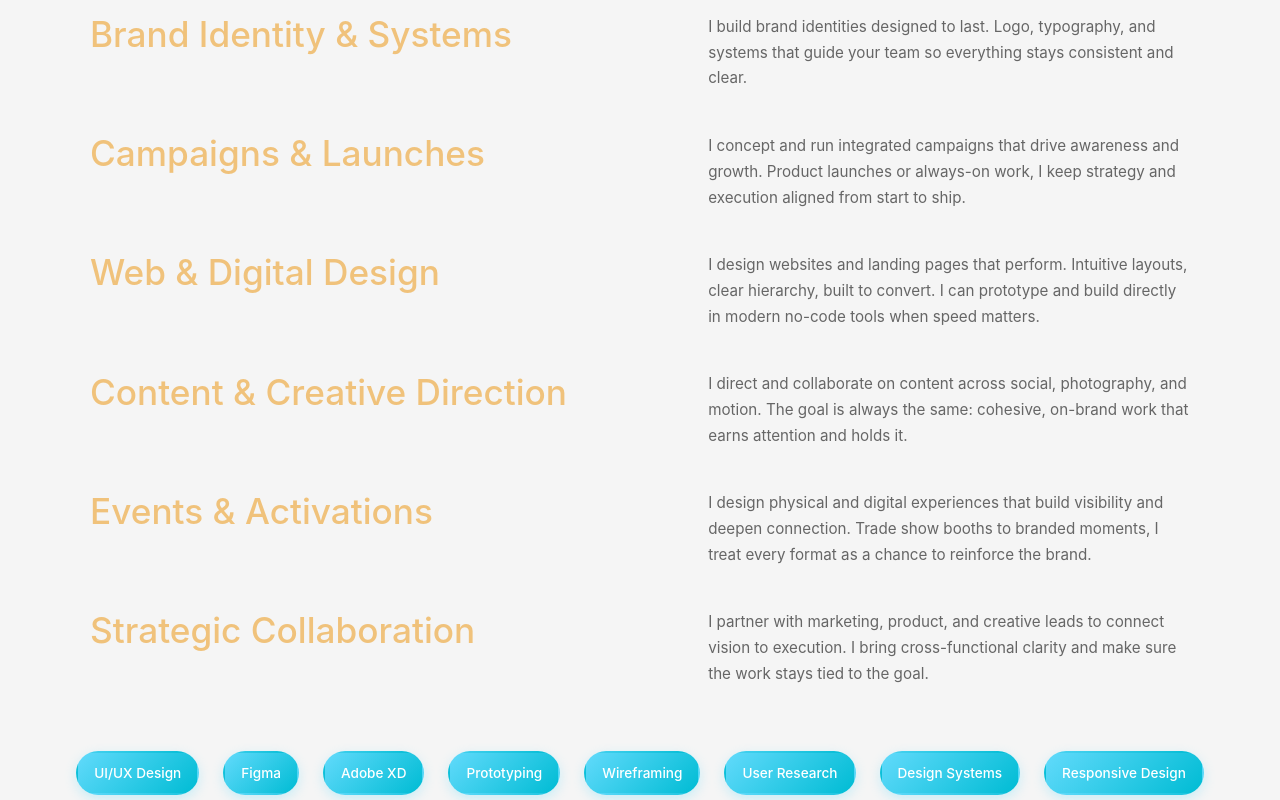
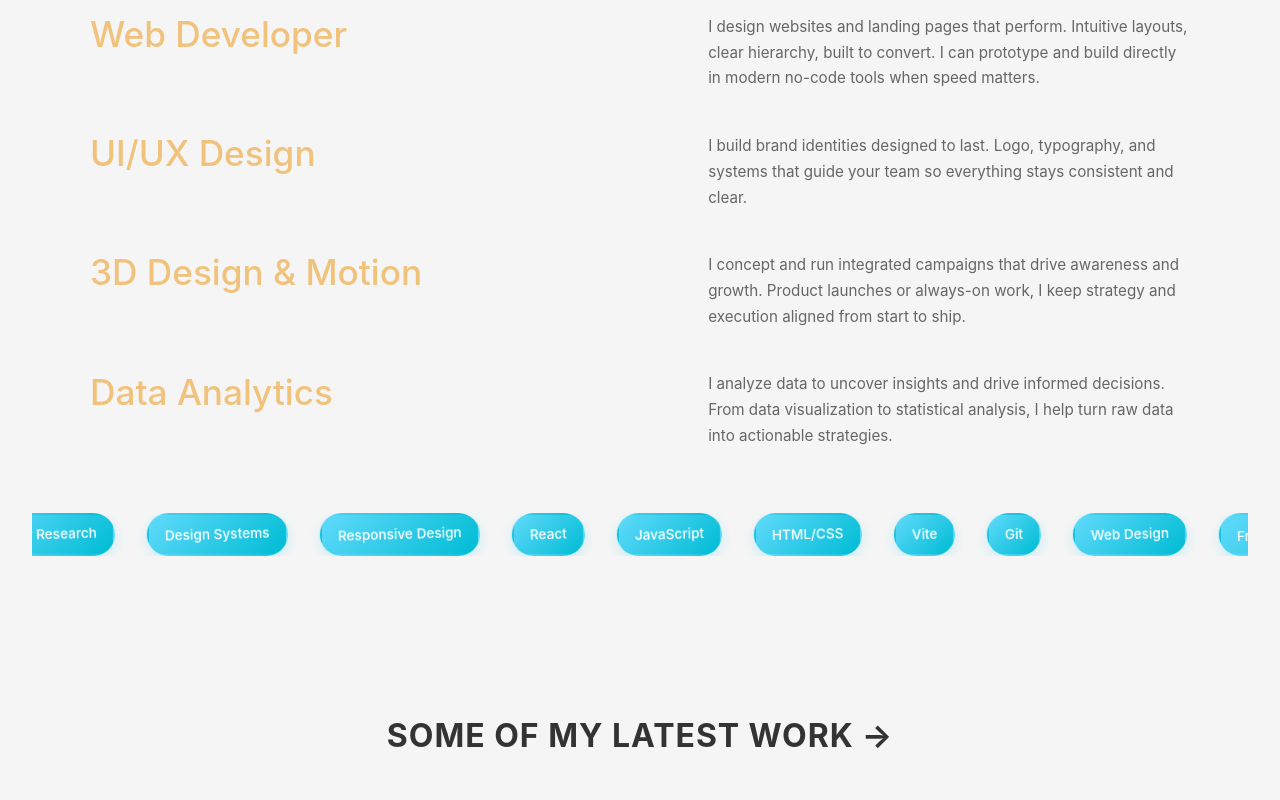
Before and after one commit to welydharmaputra/Portfolio-Website, a React (Vite) app in the folder vite-portfolio/: page / in a window 1280 px wide. Shown: the part 1040-1840 px from the top of the page. Built offline with nearby package versions, Linux system fonts and the light colour scheme.

Commit message:
changes in skills section

```diff
--- a/vite-portfolio/src/components/Skills.css
+++ b/vite-portfolio/src/components/Skills.css
@@ -1,5 +1,6 @@
 .skills-section {
-  max-width: 1200px;
+  max-width: none;
+  width: 100%;
   margin: 6rem auto;
   padding: 4rem 2rem;
   text-align: center;
@@ -44,12 +45,18 @@
   margin: 0.35rem 0 0;
 }
 
-.skills-bubbles-container {
+.skills-marquee {
+  position: relative;
+  overflow: hidden;
+  width: 100%;
+}
+
+.skills-marquee-track {
   display: flex;
-  flex-wrap: wrap;
-  justify-content: center;
-  gap: 1.5rem;
   align-items: center;
+  gap: 2rem;
+  width: max-content;
+  animation: skillsMarquee 26s linear infinite;
 }
 
 .skill-bubble {
@@ -64,15 +71,42 @@
   font-weight: 500;
   white-space: nowrap;
   box-shadow: 0 4px 12px rgba(97, 218, 251, 0.3);
-  transition: all 0.3s ease;
+  transition:
+    transform 0.3s ease,
+    box-shadow 0.3s ease;
   cursor: default;
   border: 2px solid transparent;
+  flex: 0 0 auto;
+}
+
+.skill-bubble-text {
+  display: inline-block;
+  animation: bubbleTilt 2s ease-in-out infinite;
 }
 
 .skill-bubble:hover {
   transform: translateY(-8px) scale(1.05);
   box-shadow: 0 8px 20px rgba(97, 218, 251, 0.5);
   border-color: rgba(97, 218, 251, 0.5);
+}
+
+@keyframes skillsMarquee {
+  from {
+    transform: translateX(0);
+  }
+  to {
+    transform: translateX(-50%);
+  }
+}
+
+@keyframes bubbleTilt {
+  0%,
+  100% {
+    transform: rotate(-2deg);
+  }
+  50% {
+    transform: rotate(2deg);
+  }
 }
 
 @keyframes fadeIn {
@@ -102,8 +136,9 @@
     font-size: 1.6rem;
   }
 
-  .skills-bubbles-container {
-    gap: 1rem;
+  .skills-marquee-track {
+    gap: 1.5rem;
+    animation-duration: 22s;
   }
 
   .skill-bubble {
@@ -131,8 +166,9 @@
     font-size: 1.35rem;
   }
 
-  .skills-bubbles-container {
-    gap: 0.75rem;
+  .skills-marquee-track {
+    gap: 1rem;
+    animation-duration: 18s;
   }
 
   .skill-bubble {
--- a/vite-portfolio/src/components/Skills.jsx
+++ b/vite-portfolio/src/components/Skills.jsx
@@ -4,34 +4,24 @@ import { skillsData } from "../data/dummyData";
 export default function Skills() {
   const services = [
     {
-      title: "Brand Identity & Systems",
+      title: "Web Developer",
+      description:
+        "I design websites and landing pages that perform. Intuitive layouts, clear hierarchy, built to convert. I can prototype and build directly in modern no-code tools when speed matters.",
+    },
+    {
+      title: "UI/UX Design",
       description:
         "I build brand identities designed to last. Logo, typography, and systems that guide your team so everything stays consistent and clear.",
     },
     {
-      title: "Campaigns & Launches",
+      title: "3D Design & Motion",
       description:
         "I concept and run integrated campaigns that drive awareness and growth. Product launches or always-on work, I keep strategy and execution aligned from start to ship.",
     },
     {
-      title: "Web & Digital Design",
+      title: "Data Analytics",
       description:
-        "I design websites and landing pages that perform. Intuitive layouts, clear hierarchy, built to convert. I can prototype and build directly in modern no-code tools when speed matters.",
-    },
-    {
-      title: "Content & Creative Direction",
-      description:
-        "I direct and collaborate on content across social, photography, and motion. The goal is always the same: cohesive, on-brand work that earns attention and holds it.",
-    },
-    {
-      title: "Events & Activations",
-      description:
-        "I design physical and digital experiences that build visibility and deepen connection. Trade show booths to branded moments, I treat every format as a chance to reinforce the brand.",
-    },
-    {
-      title: "Strategic Collaboration",
-      description:
-        "I partner with marketing, product, and creative leads to connect vision to execution. I bring cross-functional clarity and make sure the work stays tied to the goal.",
+        "I analyze data to uncover insights and drive informed decisions. From data visualization to statistical analysis, I help turn raw data into actionable strategies.",
     },
   ];
   const allSkills = [
@@ -39,6 +29,7 @@ export default function Skills() {
     ...skillsData.development,
     ...skillsData.tools,
   ];
+  const marqueeSkills = [...allSkills, ...allSkills];
 
   return (
     <section className="skills-section" id="skills">
@@ -51,12 +42,14 @@ export default function Skills() {
           </div>
         ))}
       </div>
-      <div className="skills-bubbles-container">
-        {allSkills.map((skill, index) => (
-          <div key={index} className="skill-bubble">
-            {skill}
-          </div>
-        ))}
+      <div className="skills-marquee" aria-label="Skills marquee">
+        <div className="skills-marquee-track">
+          {marqueeSkills.map((skill, index) => (
+            <div key={`${skill}-${index}`} className="skill-bubble">
+              <span className="skill-bubble-text">{skill}</span>
+            </div>
+          ))}
+        </div>
       </div>
     </section>
   );
--- a/vite-portfolio/src/data/dummyData.js
+++ b/vite-portfolio/src/data/dummyData.js
@@ -87,15 +87,14 @@ export const skillsData = {
     "Git",
     "Web Design",
     "Frontend Development",
+    "Angular",
   ],
   tools: [
     "Figma",
     "Adobe Creative Suite",
     "Sketch",
     "Jira",
-    "Slack",
     "Visual Studio Code",
-    "Chrome DevTools",
     "Blender3D"
   ],
 };
```
